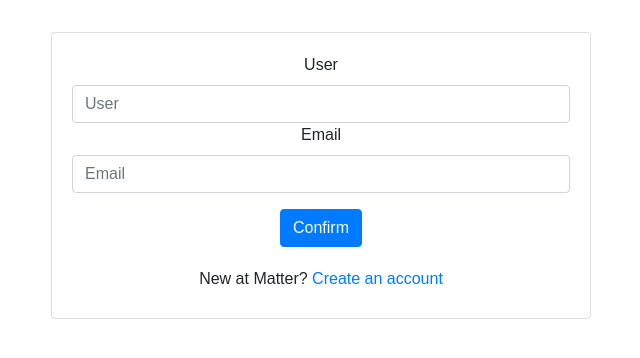
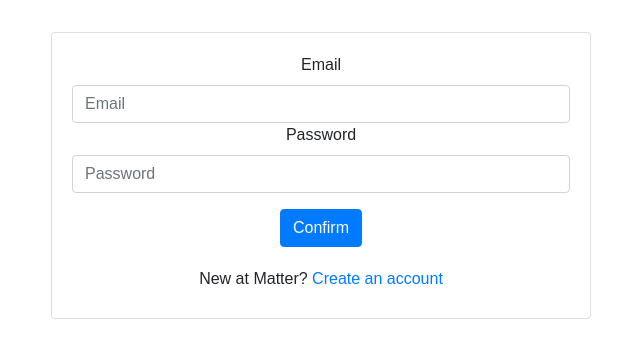
Before and after one commit to enriquegt/proyecto-api, a plain HTML site: page index.html in a window 1280 px wide. Shown: the part 96-454 px from the top of the page, without its empty margins (319-959 px from the left). Drawn offline with nearby package versions, Linux system fonts and the light colour scheme.

Commit message:
Update index.html

```diff
--- a/index.html
+++ b/index.html
@@ -21,12 +21,10 @@
           <div class="card-body card-login">
             <form id="login-form">
               <div class="form-group">
-                <label for="user">User</label>
-                <input type="text" class="form-control" id="user" placeholder="User">
                 <label for="email">Email</label>
                 <input type="text" class="form-control" id="email" placeholder="Email">
-                <!-- <label for="pwd">Password</label>
-                <input type="password" class="form-control" id="pwd" placeholder="Password"> -->
+                <label for="pwd">Password</label>
+                <input type="password" class="form-control" id="pwd" placeholder="Password">
               </div>
               <button type="submit" class="btn btn-primary">Confirm</button>
             </form>
```
